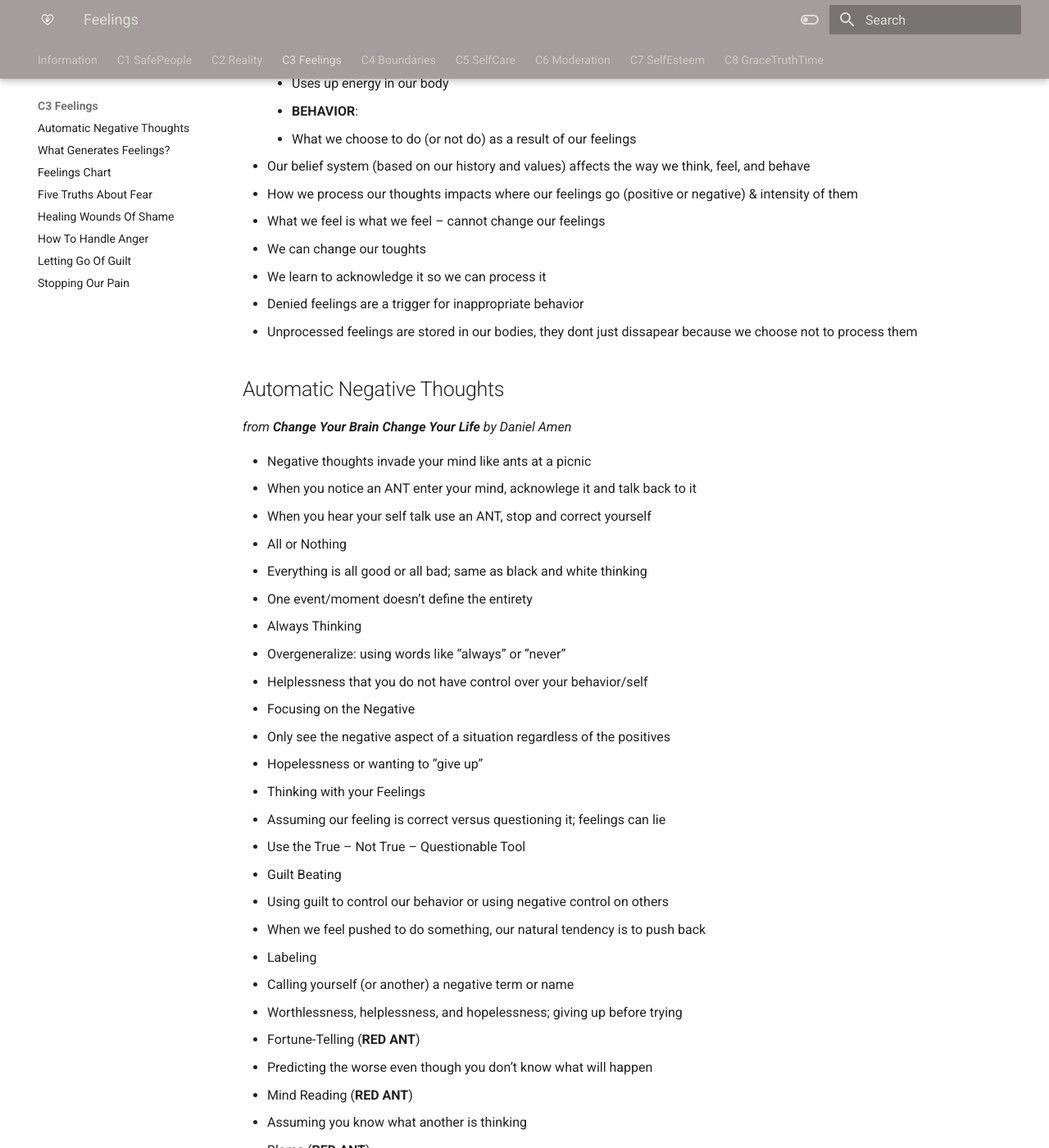
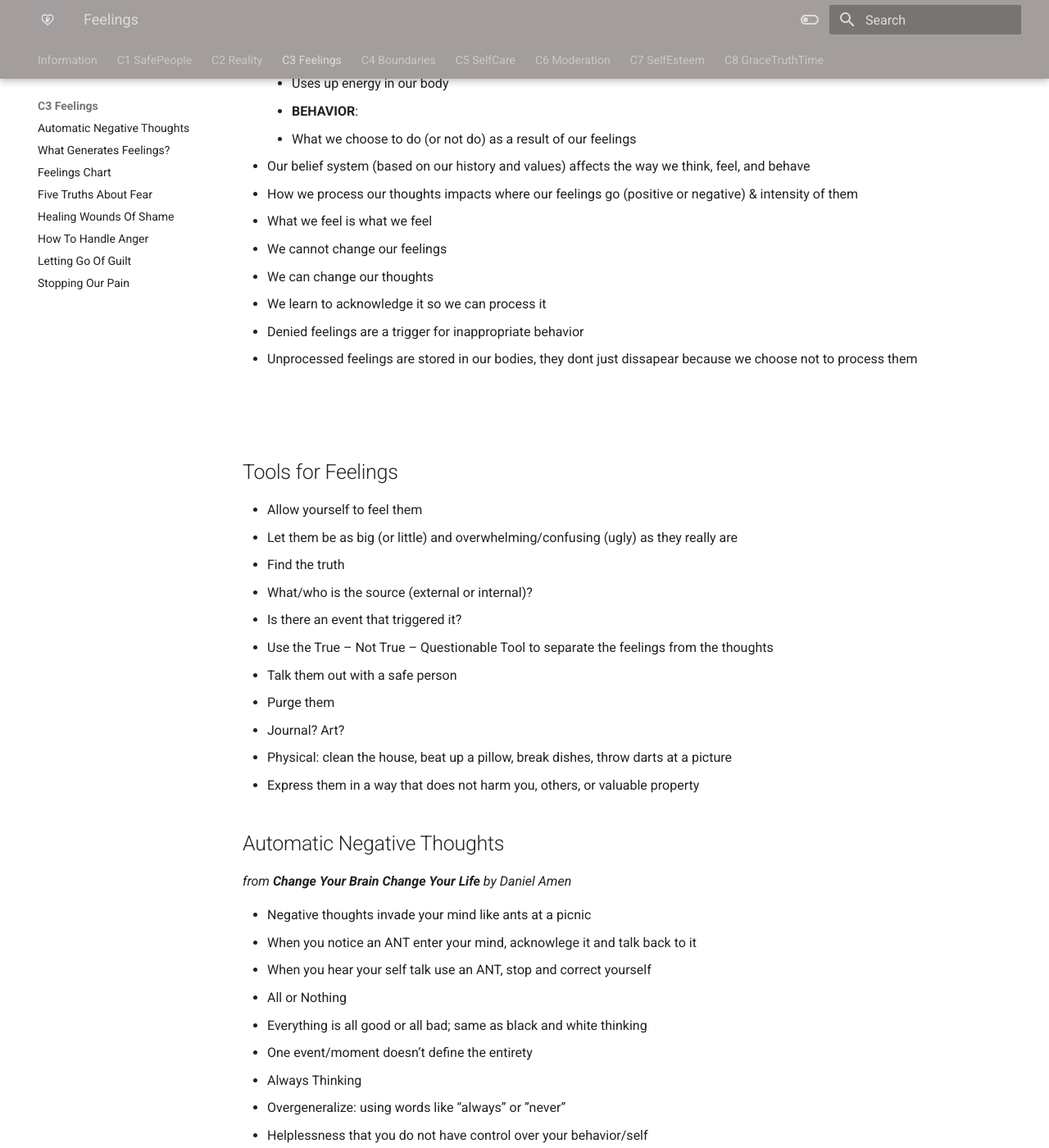
Before and after one commit to dgrothman/theinnerjourney, an MkDocs documentation site: the page built from docs/C3-Feelings/Class 3 - Handout.md, in a window 1280 px wide and 1400 px high, scrolled down 466 px. Shown: the whole window at 82% size. Built offline with MkDocs 1.6.1 and Material for MkDocs 9.7.7, drawn with Linux system fonts in a browser that asks for light colours; some of the changed text lies outside the part shown.

Commit message:
class 3 changes

```diff
--- a/docs/C3-Feelings/Class 3 - Handout.md
+++ b/docs/C3-Feelings/Class 3 - Handout.md
@@ -16,11 +16,28 @@
       * What we choose to do (or not do) as a result of our feelings
 * Our belief system (based on our history and values) affects the way we think, feel, and behave
 * How we process our thoughts impacts where our feelings go (positive or negative) &amp; intensity of them
-  * What we feel is what we feel – cannot change our feelings
-  * We can change our toughts
+  * What we feel is what we feel
+  * We cannot change our feelings
+  * We can change our thoughts
 * We learn to acknowledge it so we can process it
   * Denied feelings are a trigger for inappropriate behavior
   * Unprocessed feelings are stored in our bodies, they dont just dissapear because we choose not to process them
+
+<br><br>
+
+## Tools for Feelings
+
+* Allow yourself to feel them
+  * Let them be as big (or little) and overwhelming/confusing (ugly) as they really are
+* Find the truth
+  * What/who is the source (external or internal)?
+  * Is there an event that triggered it?
+  * Use the True – Not True – Questionable Tool to separate the feelings from the thoughts
+* Talk them out with a safe person
+* Purge them
+  * Journal? Art?
+  * Physical: clean the house, beat up a pillow, break dishes, throw darts at a picture
+  * Express them in a way that does not harm you, others, or valuable property
 
 <div class="page"></div>
 
@@ -71,8 +88,6 @@
 | Fear    | Protection / Wisdom | Panic / Paranoia / Helplessness |
 | Guilt   | Values / Integrity | False Guilt / Prolonged Guilt |
 | Shame   | Accountability / Fallibility (Limits) | Carried Shame / Shame Bound |
-
-<br><br>
 
 ## Pain
 
@@ -144,19 +159,3 @@
 * Shame heals when shared with another
 * Set positive goals and take responsibility for reformating your thoughts and changing your behaviors
 * Usually is accompanied by Shame
-
-<div class="page"></div>
-
-## Tools for Feelings
-
-* Allow yourself to feel them
-  * Let them be as big (or little) and overwhelming/confusing (ugly) as they really are
-* Find the truth
-  * What/who is the source (external or internal)?
-  * Is there an event that triggered it?
-  * Use the True – Not True – Questionable Tool to separate the feelings from the thoughts
-* Talk them out with a safe person
-* Purge them
-  * Journal? Art?
-  * Physical: clean the house, beat up a pillow, break dishes, throw darts at a picture
-  * Express them in a way that does not harm you, others, or valuable property
```
Also changed, not shown: 1 other file.
